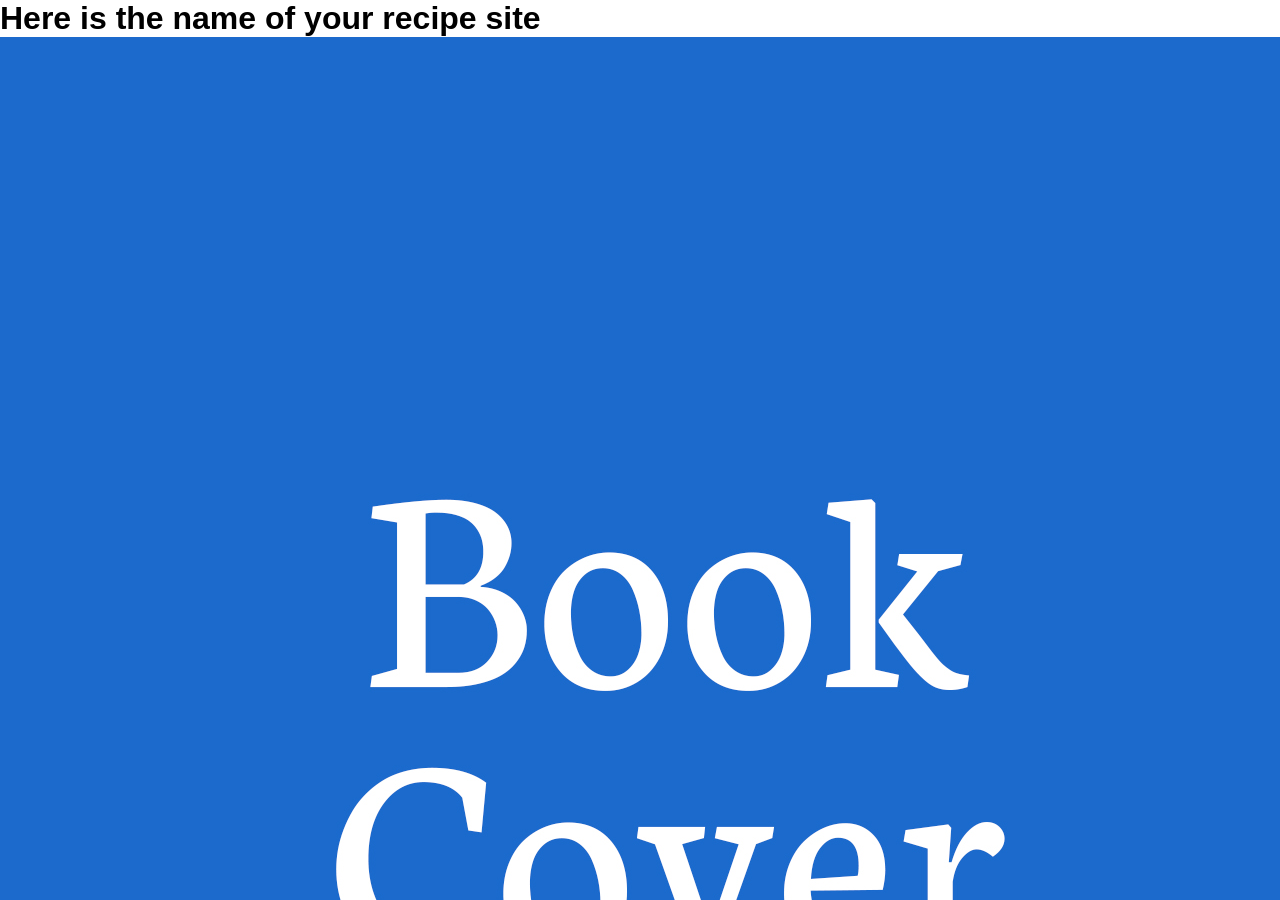
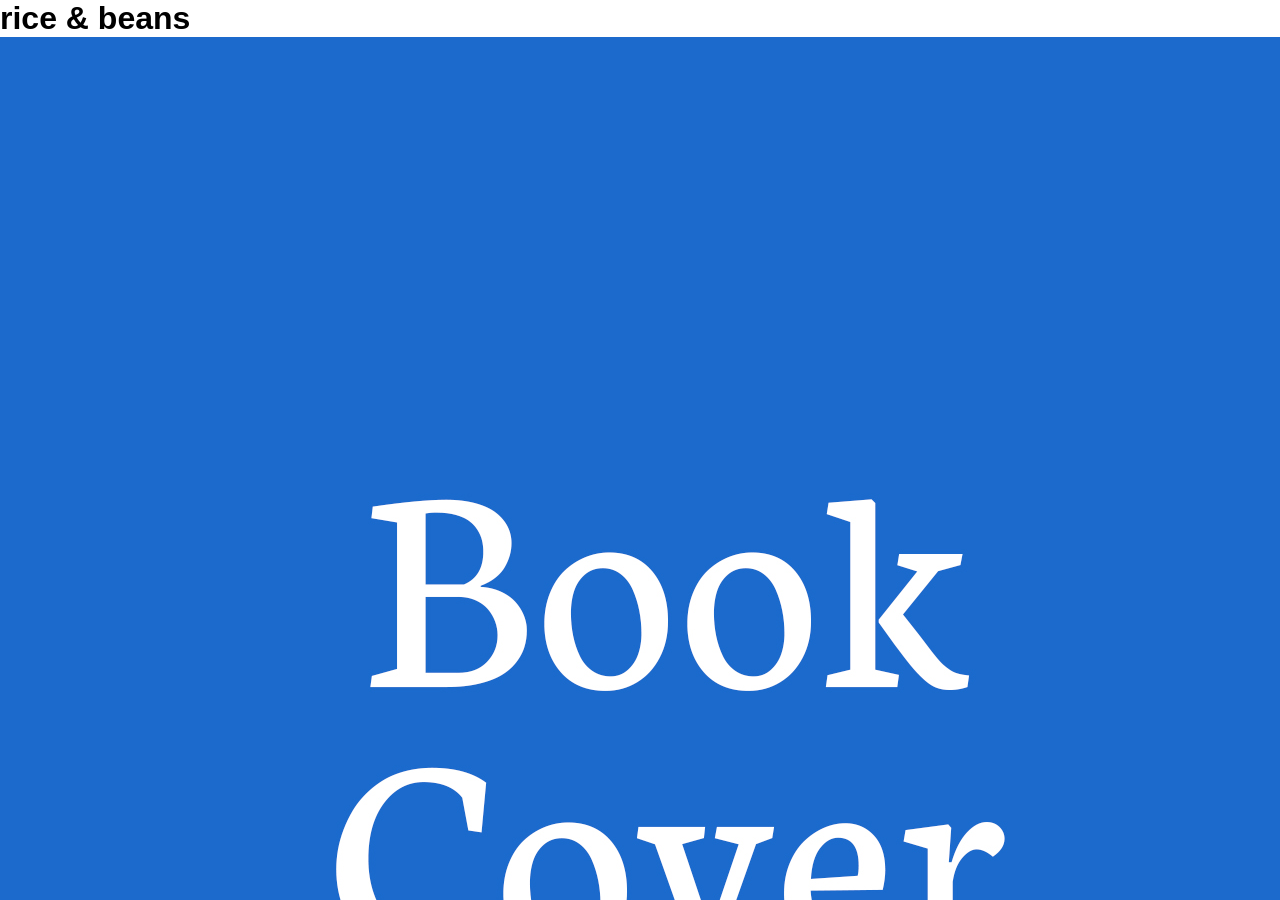
Before and after one commit to DianaMiu/recipesdiana, a Jekyll site: the page built from home/index.md, in a window 1280 px wide and 900 px high. Built offline with Jekyll 4.4.1, drawn with Linux system fonts in a browser that asks for light colours.

Commit message:
Update Home Page “index”

```diff
--- a/home/index.md
+++ b/home/index.md
@@ -1,9 +1,10 @@
 ---
+title: rice & beans
+coverimage: ../uploads/bookcover.jpg
+permalink: /
 layout: recipeshome
-title: Here is the name of your recipe site
-permalink: "/"
-coverimage: ../uploads/bookcover.jpg
 published: true
+date: 2023-02-07T14:40:21.976Z
 ---
 
 Here is an introduction to my recipe site
```
